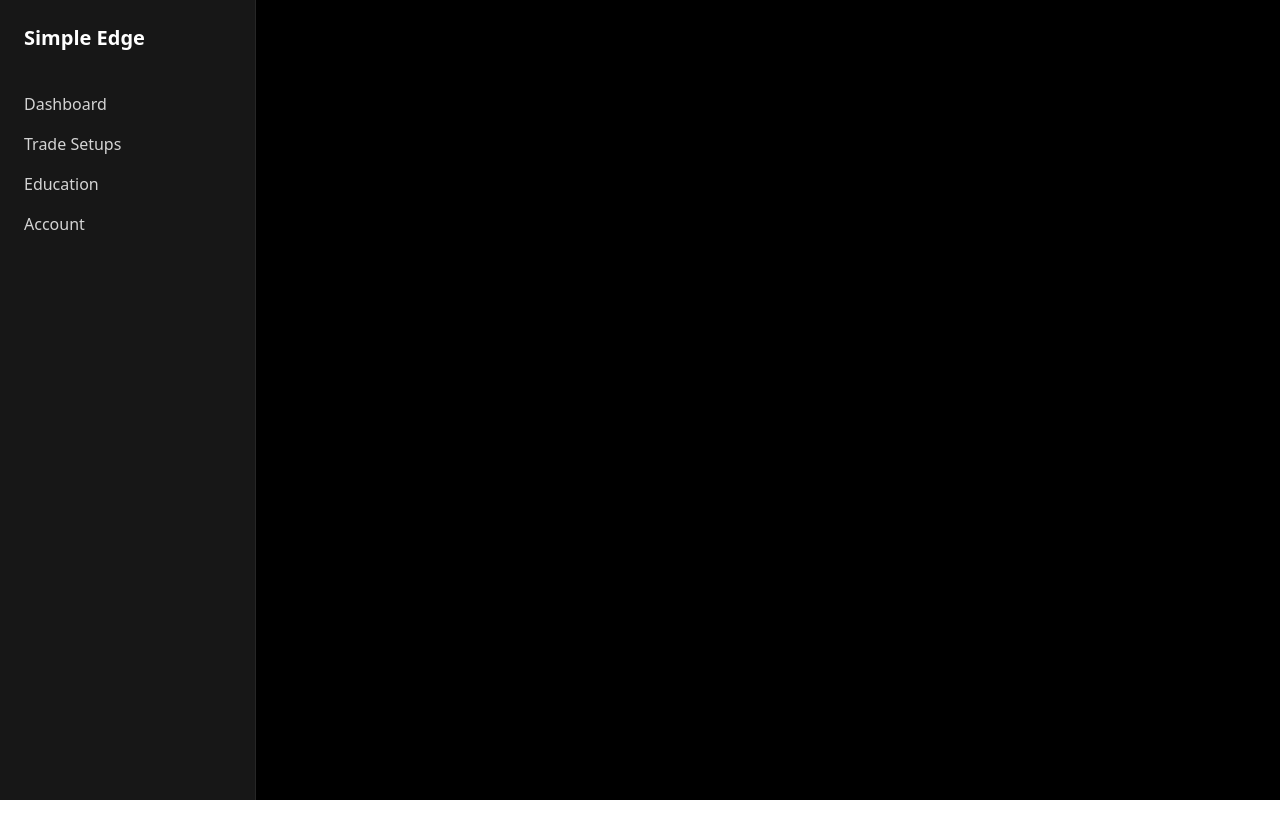
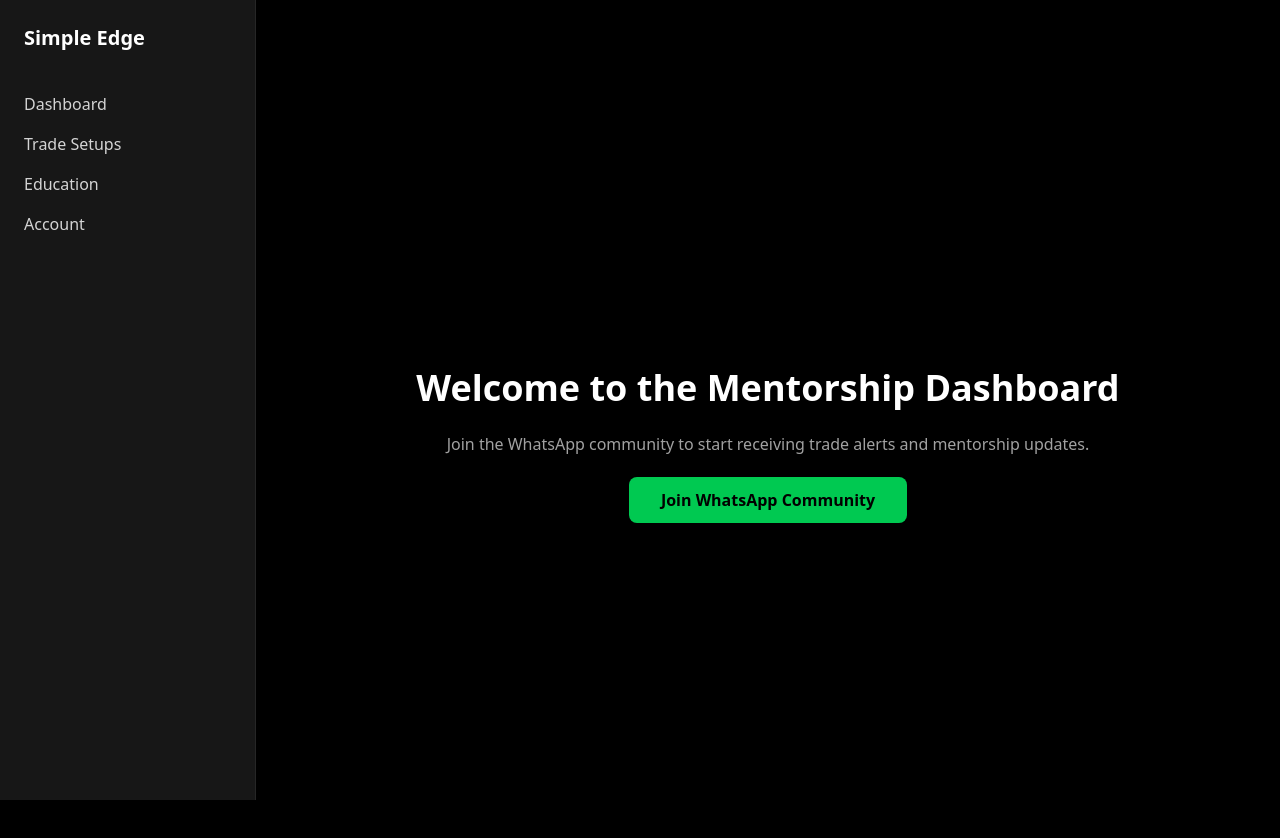
Before and after one commit to Simpleedgetrading/trading-site, a Next.js app: page /dashboard in a window 1280 px wide. Shown: the top 838 px of the page. Before the commit the page ends 800 px from the top, so only its background shows below. Built offline with nearby package versions, Linux system fonts and the light colour scheme.

Commit message:
dashboard protection middleware

```diff
--- a/app/dashboard/page.tsx
+++ b/app/dashboard/page.tsx
@@ -1,9 +1,26 @@
-export default function DashboardPage() {
+export default function Dashboard() {
   return (
-    <div>
-      <h1 className="text-3xl font-bold">
+    <div className="min-h-screen bg-black text-white flex items-center justify-center">
+      <div className="text-center">
 
-      </h1>
+        <h1 className="text-4xl font-bold mb-6">
+          Welcome to the Mentorship Dashboard
+        </h1>
+
+        <p className="text-neutral-400 mb-8">
+          Join the WhatsApp community to start receiving trade alerts and mentorship updates.
+        </p>
+
+        <a
+          href="https://chat.whatsapp.com/FYXwWvwCYARCCqY59ixnh8?mode=gi_t"
+          target="_blank"
+          rel="noopener noreferrer"
+          className="bg-green-500 hover:bg-green-400 text-black px-8 py-3 rounded-lg font-semibold"
+        >
+          Join WhatsApp Community
+        </a>
+
+      </div>
     </div>
-  )
+  );
 }
--- /dev/null
+++ b/app/middleware.js
@@ -0,0 +1,15 @@
+import { NextResponse } from "next/server";
+
+export function middleware(req) {
+  const paid = req.cookies.get("paid");
+
+  if (!paid && req.nextUrl.pathname.startsWith("/dashboard")) {
+    return NextResponse.redirect(new URL("/", req.url));
+  }
+
+  return NextResponse.next();
+}
+
+export const config = {
+  matcher: ["/dashboard/:path*"],
+};
--- a/app/success/page.tsx
+++ b/app/success/page.tsx
@@ -1,25 +1,47 @@
 "use client";
 
-import { Suspense } from "react";
-import { useSearchParams } from "next/navigation";
+import { Suspense, useEffect } from "react";
+import { useSearchParams, useRouter } from "next/navigation";
 
 function SuccessContent() {
   const searchParams = useSearchParams();
+  const router = useRouter();
   const session_id = searchParams.get("session_id");
+
+  useEffect(() => {
+    if (session_id) {
+
+      // set payment cookie
+      document.cookie = "paid=true; path=/;";
+
+      setTimeout(() => {
+        router.push("/dashboard");
+      }, 3000);
+    }
+  }, [session_id, router]);
 
   return (
     <div className="min-h-screen bg-black text-white flex items-center justify-center">
       <div className="text-center">
-        <h1 className="text-4xl font-bold mb-4">Payment Successful</h1>
-        <p className="text-neutral-400">
-          Welcome to the mentorship. Check your email for access instructions.
+
+        <h1 className="text-4xl font-bold mb-4">
+          Payment Successful
+        </h1>
+
+        <p className="text-neutral-400 mb-4">
+          Welcome to the mentorship.
+        </p>
+
+        <p className="text-neutral-500">
+          Redirecting you to your dashboard...
         </p>
 
         {session_id && (
-          <p className="text-sm text-neutral-500 mt-4">
+          <p className="text-sm text-neutral-600 mt-6">
             Session: {session_id}
           </p>
         )}
+
       </div>
     </div>
   );
```
